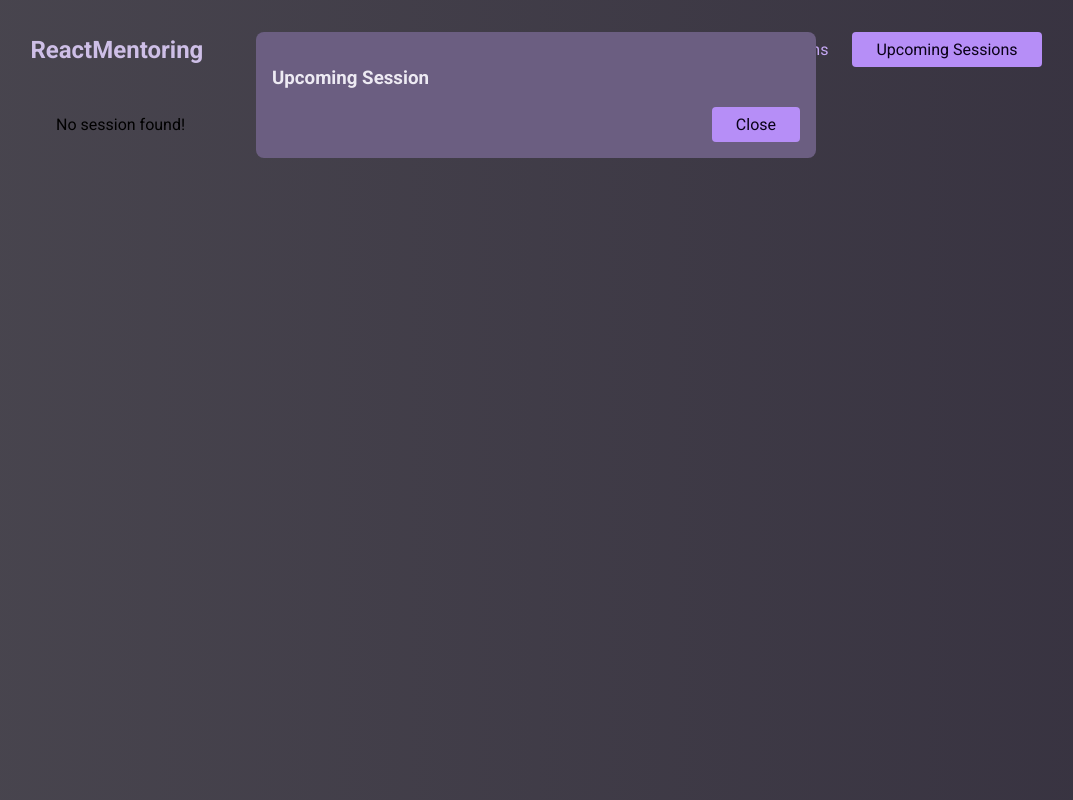
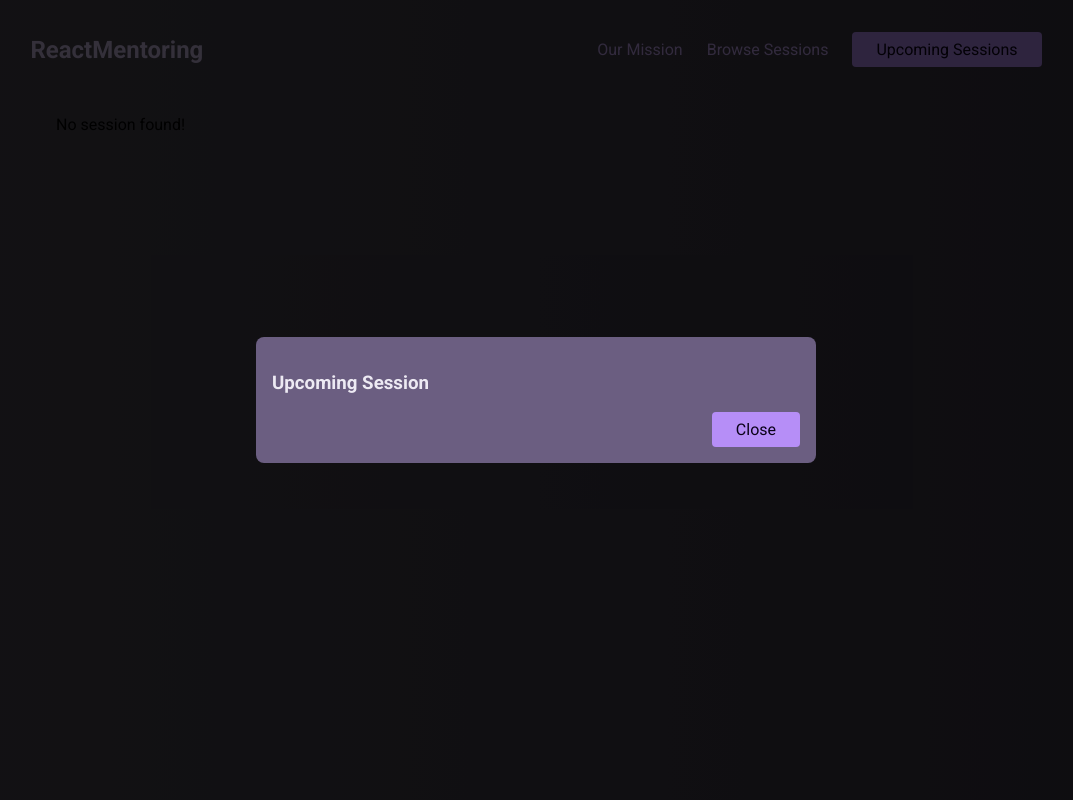
Before and after one commit to lyaui/ts_practice-project_ReactMentoring, a React (Vite) app: page /sessions/1 in a window 1280 px wide. Both pictures are taken after a click on the button "Upcoming Sessions". Shown: the whole page, without its empty margins (104-1177 px from the left). Built offline with nearby package versions, Linux system fonts and the light colour scheme.

Commit message:
fix(Modal): using methods from dialog ref control modal

```diff
--- a/src/components/Modal.tsx
+++ b/src/components/Modal.tsx
@@ -1,14 +1,8 @@
-import {
-  useState,
-  forwardRef,
-  useImperativeHandle,
-  type ReactNode,
-} from 'react';
+import { forwardRef, useRef, useImperativeHandle, type ReactNode } from 'react';
 import { createPortal } from 'react-dom';
 
 interface ModalProps {
   children: ReactNode;
-
   onClose?: () => void;
 }
 
@@ -18,19 +12,19 @@ export interface ModalRef {
 }
 
 const Modal = forwardRef<ModalRef, ModalProps>(({ children, onClose }, ref) => {
-  const [isModalOpen, setIsModalOpen] = useState(false);
+  const modalRef = useRef<HTMLDialogElement>(null);
 
   useImperativeHandle(
     ref,
     () => ({
       open() {
-        setIsModalOpen(true);
+        modalRef.current?.showModal();
       },
       close() {
         if (onClose) {
           onClose();
         }
-        setIsModalOpen(false);
+        modalRef.current?.close();
       },
     }),
     [],
@@ -39,7 +33,7 @@ const Modal = forwardRef<ModalRef, ModalProps>(({ children, onClose }, ref) => {
   const element = window.document.getElementById('modal-root') as HTMLElement;
 
   return createPortal(
-    <dialog className='modal' open={isModalOpen}>
+    <dialog ref={modalRef} className='modal' open={modalRef.current?.open}>
       {children}
     </dialog>,
     element,
```
